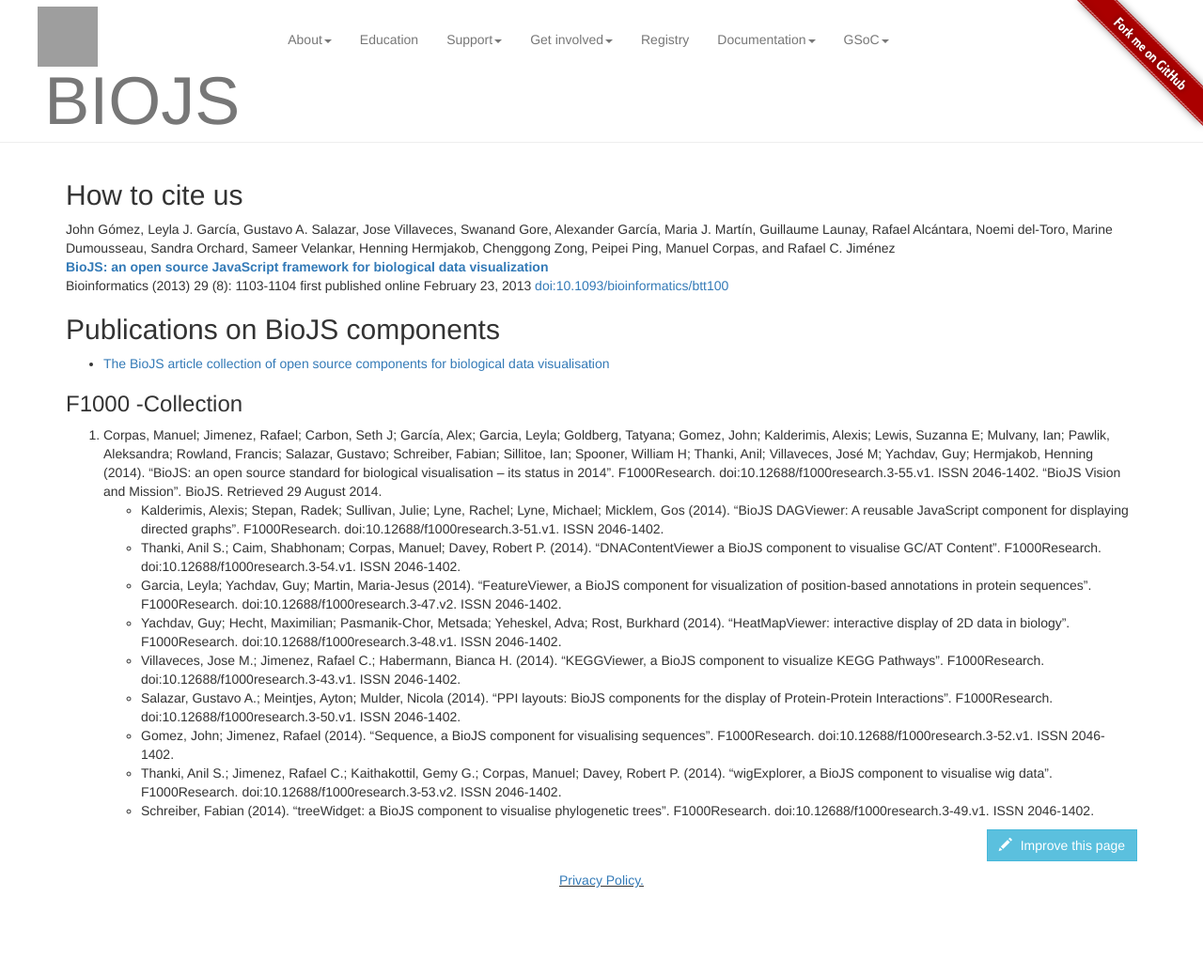
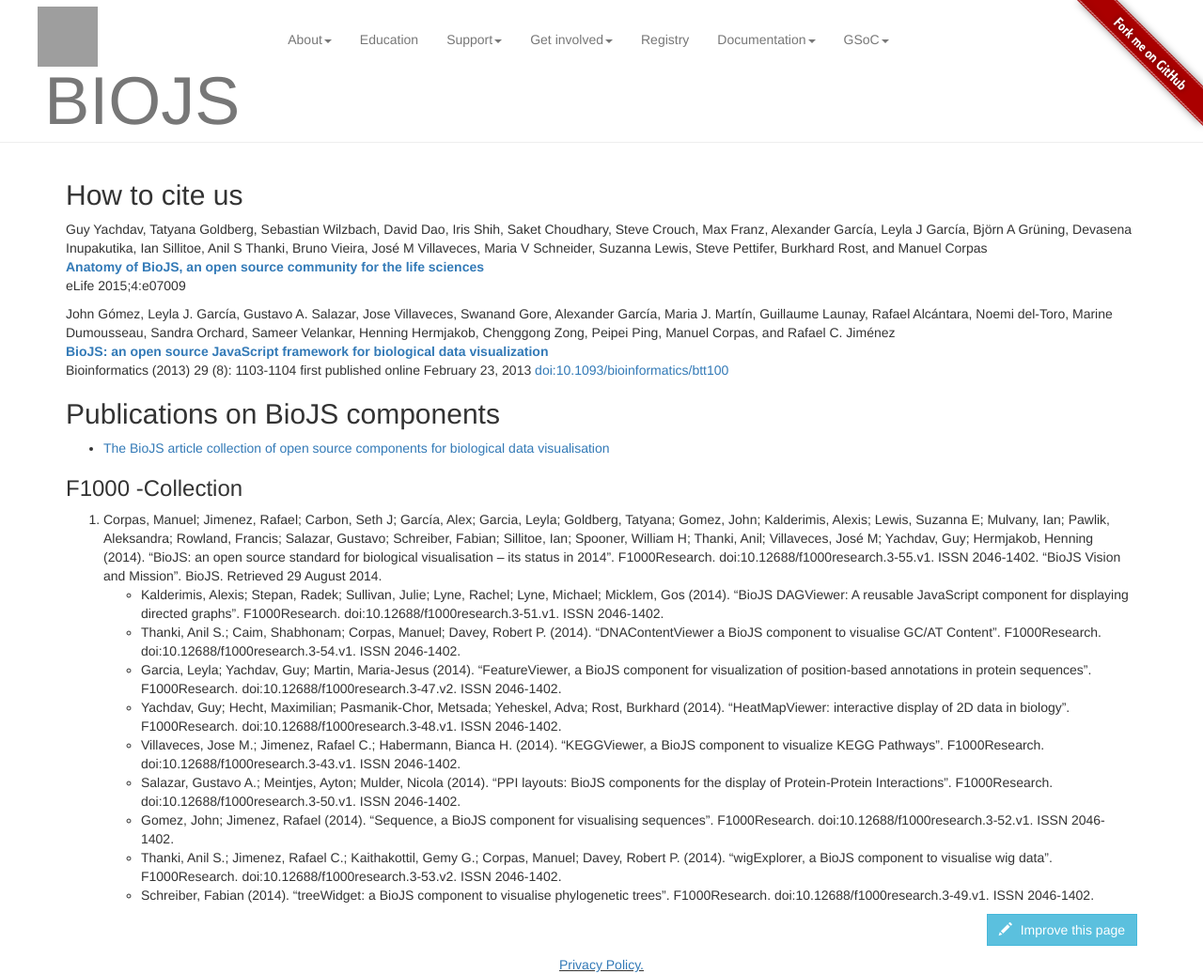
Before and after one commit to biojs/biojs.net, a Jekyll site: the page built from publications.md, in a window 1280 px wide. Shown: the whole page at 94% size. Built offline with Jekyll 4.4.1, drawn with Linux system fonts in a browser that asks for light colours; nearby versions of some CDN libraries; before the commit the page ends 947 px from its top, so only the background shows below that; grey boxes are pictures that could not be loaded.

Commit message:
Resolving #26

```diff
--- a/publications.md
+++ b/publications.md
@@ -6,6 +6,10 @@
 
 How to cite us
 --------------
+
+Guy Yachdav, Tatyana Goldberg, Sebastian Wilzbach, David Dao, Iris Shih, Saket Choudhary, Steve Crouch, Max Franz, Alexander García, Leyla J García, Björn A Grüning, Devasena Inupakutika, Ian Sillitoe, Anil S Thanki, Bruno Vieira, José M Villaveces, Maria V Schneider, Suzanna Lewis, Steve Pettifer, Burkhard Rost, and Manuel Corpas
+__[Anatomy of BioJS, an open source community for the life sciences][BioJS-elife]__
+eLife 2015;4:e07009
 
 John Gómez, Leyla J. García, Gustavo A. Salazar, Jose Villaveces, Swanand Gore, Alexander García, Maria J. Martín, Guillaume Launay, Rafael Alcántara, Noemi del-Toro, Marine Dumousseau, Sandra Orchard, Sameer Velankar, Henning Hermjakob, Chenggong Zong, Peipei Ping, Manuel Corpas, and Rafael C. Jiménez
 __[BioJS: an open source JavaScript framework for biological data visualization][BioJS-Bioinformatics]__
@@ -19,6 +23,7 @@
 
 [f1000-collection]: http://f1000research.com/article-collections/BioJS
 [BioJS-Bioinformatics]: http://bioinformatics.oxfordjournals.org/content/29/8/1103
+[BioJS-elife]: http://elifesciences.org/content/4/e07009
 
 ### F1000 -Collection
 
```
